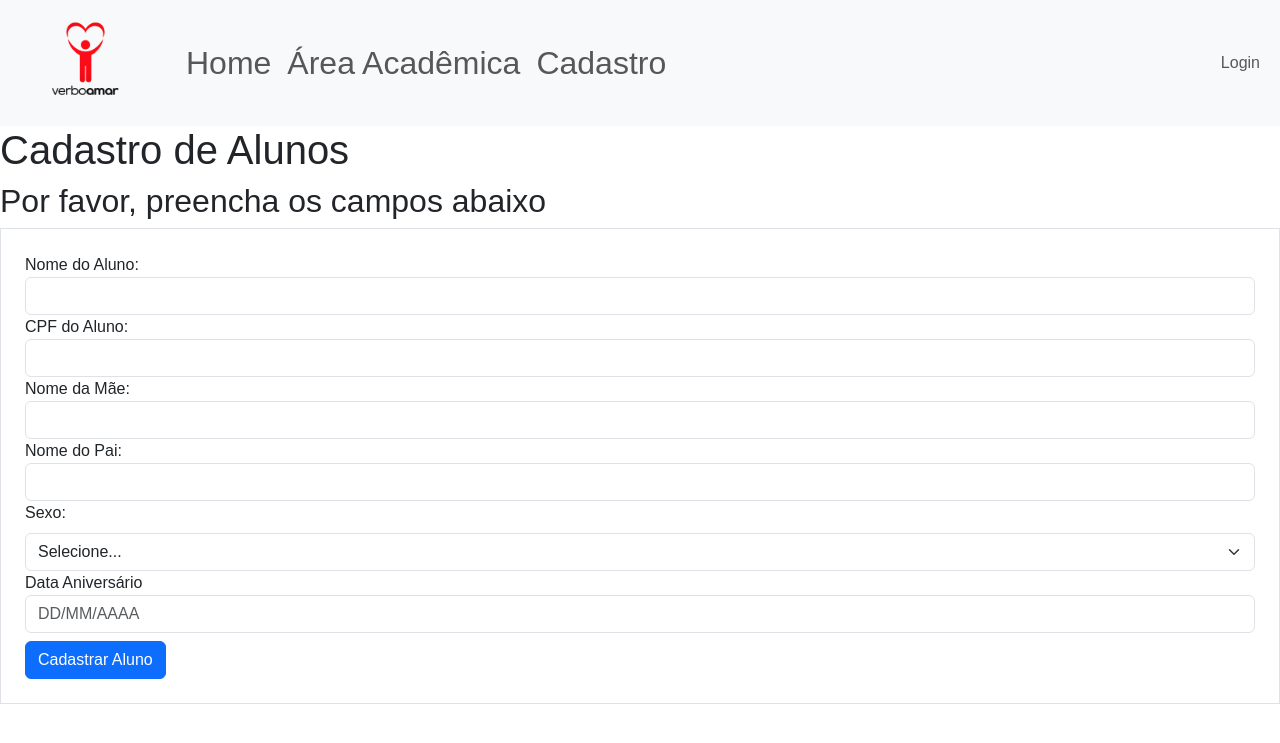
After one commit to vitorcosta98/site_VerboAmar, a Flask app: page /cadastro/cad_aluno in a window 1280 px wide. The commit adds this page. Shown: the top 743 px of the page. Run offline with Flask 3, Linux system fonts and the light colour scheme; some libraries are stand-ins or nearby versions.

Commit message:
Enhance: Criação da página de cadastro de alunos. Código testado e integração com banco de dadosfeita com sucesso

```diff
--- a/site_verbo_amar/forms.py
+++ b/site_verbo_amar/forms.py
@@ -2,7 +2,7 @@ from flask_wtf import FlaskForm
 from flask_wtf.file import FileField, FileAllowed
 from wtforms import StringField, PasswordField, SubmitField, BooleanField, TextAreaField,SelectField
 from wtforms.validators import DataRequired, Length, Email, EqualTo, ValidationError, Regexp
-from site_verbo_amar.models import Usuario
+from site_verbo_amar.models import Usuario, Aluno
 from flask_login import current_user
 from wtforms.fields import DateField
 from datetime import datetime
@@ -36,6 +36,34 @@ class FormCriarConta(FlaskForm):
         except ValueError:
             raise ValidationError('Data inválida. Use o formato DD/MM/AAAA')
 
+
+class FormCadAluno(FlaskForm):
+    nome_completo = StringField("Nome do Aluno:", validators=[DataRequired()])
+    cpf = StringField("CPF do Aluno:", validators=[DataRequired()])
+    sexo = SelectField("Sexo:", choices=[("", "Selecione..."), ("M", "M"), ("F", "F")], validators=[DataRequired()])
+    nome_mae = StringField("Nome da Mãe:", validators=[DataRequired()])
+    nome_pai = StringField("Nome do Pai:", validators=[DataRequired()])
+    data_aniversario = StringField('Data Aniversário',
+                                   validators=[
+                                       DataRequired(),
+                                       Regexp(r'^\d{2}/\d{2}/\d{4}',message="Use o formato DD/MM/AAAA")
+                                   ],
+                                   render_kw={'placeholder':'DD/MM/AAAA'})
+
+    botao_submit_cad = SubmitField('Cadastrar Aluno')
+
+    def validate_cpf(self, cpf):
+        aluno = Aluno.query.filter_by(cpf=cpf.data).first()
+        if aluno:
+            raise ValidationError('E-mail já cadastrado. Cadastre-se com outro e-mail ou faça login para continuar.')
+
+    def validate_data_aniversario(self,field):
+        try:
+            datetime.strptime(field.data,"%d/%m/%Y")
+        except ValueError:
+            raise ValidationError('Data inválida. Use o formato DD/MM/AAAA')
+
+
 class FormLogin(FlaskForm):
     email = StringField("E-mail", validators=[DataRequired(), Email()])
     senha = PasswordField('Senha', validators=[DataRequired(), Length(6,20)])
--- a/site_verbo_amar/models.py
+++ b/site_verbo_amar/models.py
@@ -26,9 +26,10 @@ class Curso(database.Model):
 
 class Aluno(database.Model):
     id = database.Column(database.Integer, primary_key=True)
+    nome_completo = database.Column(database.String, nullable=False)
     cpf = database.Column(database.Integer, nullable=False)
-    nome_completo = database.Column(database.String, nullable=False)
-    nome_mãe = database.Column(database.String, nullable=False)
+    sexo = database.Column(database.String, nullable=False)
+    nome_mae = database.Column(database.String, nullable=False)
     nome_pai = database.Column(database.String, nullable=False)
     data_aniversario = database.Column(database.DateTime, nullable=False)
 
--- a/site_verbo_amar/routes.py
+++ b/site_verbo_amar/routes.py
@@ -1,7 +1,7 @@
 from flask import render_template, redirect, url_for, flash, request, abort
 from site_verbo_amar import app, database, bcrypt
-from site_verbo_amar.forms import FormCriarConta, FormLogin
-from site_verbo_amar.models import Usuario
+from site_verbo_amar.forms import FormCriarConta, FormCadAluno,FormLogin
+from site_verbo_amar.models import Usuario, Aluno
 from flask_login import login_user, logout_user, current_user, login_required
 import secrets
 import os
@@ -45,6 +45,7 @@ def login():
 def cadastro():
     return render_template('cadastro.html')
 
+
 @app.route('/cadastro/cad_professor', methods=['GET','POST'])
 def cad_professor():
     form_criarconta = FormCriarConta()
@@ -62,3 +63,23 @@ def cad_professor():
         flash(f'Conta criada para o e-mail: {form_criarconta.email.data}', 'alert-success')
         return redirect(url_for('home'))
     return render_template('cad_professor.html', form_criarconta=form_criarconta, info_sexo=['M', 'F'])
+
+
+@app.route('/cadastro/cad_aluno', methods=['GET','POST'])
+def cad_aluno():
+    form_cad_aluno = FormCadAluno()
+    if form_cad_aluno.validate_on_submit() and 'botao_submit_cad' in request.form:
+        data_aniversario = datetime.strptime(form_cad_aluno.data_aniversario.data, '%d/%m/%Y')
+        aluno = Aluno(nome_completo=form_cad_aluno.nome_completo.data,
+                        cpf = form_cad_aluno.cpf.data,
+                        sexo = form_cad_aluno.sexo.data,
+                        nome_mae= form_cad_aluno.nome_mae.data,
+                        nome_pai = form_cad_aluno.nome_pai.data,
+                        data_aniversario = data_aniversario
+                        )
+
+        database.session.add(aluno)
+        database.session.commit()
+        flash(f'Cadastro do aluno: {form_cad_aluno.nome_completo.data} concluído com sucesso!', 'alert-success')
+        return redirect(url_for('home'))
+    return render_template('cad_aluno.html', form_cad_aluno=form_cad_aluno, info_sexo=['M', 'F'])
--- /dev/null
+++ b/site_verbo_amar/templates/cad_aluno.html
@@ -0,0 +1,116 @@
+
+{% extends 'base.html'%}
+
+{% block body %}
+
+<h1>Cadastro de Alunos</h1>
+<h2>Por favor, preencha os campos abaixo</h2>
+
+
+<div class="col">
+  <form method="POST", action="" class="border p-4 mt-1">
+    {{ form_cad_aluno.csrf_token }}
+    <fieldset>
+
+      <div class="form-group">
+        {{ form_cad_aluno.nome_completo.label(class="form-control-label") }}
+        {% if form_cad_aluno.nome_completo.errors %}
+          {{ form_cad_aluno.nome_completo(class='form-control is-invalid')}}
+      </div>
+      <div class="invalid-feedback">
+        {% for erro in form_cad_aluno.nome_completo.errors %}
+          {{erro}}
+        {% endfor %}
+      </div>
+      {% else %}
+        {{form_cad_aluno.nome_completo(class="form-control")}}
+      {% endif %}
+    </fieldset>
+
+    <fieldset>
+      <div class="form-group">
+        {{ form_cad_aluno.cpf.label(class="form-control-label") }}
+        {% if form_cad_aluno.cpf.errors %}
+          {{ form_cad_aluno.cpf(class='form-control is-invalid')}}
+      </div>
+      <div class="invalid-feedback">
+        {% for erro in form_cad_aluno.cpf.errors %}
+          {{erro}}
+        {% endfor %}
+      </div>
+      {% else %}
+        {{form_cad_aluno.cpf(class="form-control")}}
+      {% endif %}
+    </fieldset>
+
+    <fieldset>
+      <div class="form-group">
+        {{ form_cad_aluno.nome_mae.label(class="form-control-label") }}
+        {% if form_cad_aluno.nome_mae.errors %}
+          {{ form_cad_aluno.nome_mae(class='form-control is-invalid')}}
+      </div>
+      <div class="invalid-feedback">
+        {% for erro in form_cad_aluno.nome_mae.errors %}
+          {{erro}}
+        {% endfor %}
+      </div>
+      {% else %}
+        {{form_cad_aluno.nome_mae(class="form-control")}}
+      {% endif %}
+    </fieldset>
+
+    <fieldset>
+      <div class="form-group">
+        {{ form_cad_aluno.nome_pai.label(class="form-control-label") }}
+        {% if form_cad_aluno.nome_pai.errors %}
+          {{ form_cad_aluno.nome_pai(class='form-control is-invalid')}}
+      </div>
+      <div class="invalid-feedback">
+        {% for erro in form_cad_aluno.nome_pai.errors %}
+          {{erro}}
+        {% endfor %}
+      </div>
+      {% else %}
+        {{form_cad_aluno.nome_pai(class="form-control")}}
+      {% endif %}
+    </fieldset>
+
+
+    <fieldset>
+      <div class="form-group">
+        {{ form_cad_aluno.sexo.label(class="form-label") }}
+        {% if form_cad_aluno.sexo.errors %}
+          {{ form_cad_aluno.sexo(class='form-label is-invalid')}}
+      </div>
+      <div class="invalid-feedback">
+        {% for erro in form_cad_aluno.sexo.errors %}
+          {{erro}}
+        {% endfor %}
+      </div>
+      {% else %}
+        {{form_cad_aluno.sexo(class="form-select")}}
+      {% endif %}
+    </fieldset>
+
+    <fieldset>
+      <div class="form-group">
+        {{ form_cad_aluno.data_aniversario.label(class="form-control-label") }}
+        {% if form_cad_aluno.data_aniversario.errors %}
+          {{ form_cad_aluno.data_aniversario(class='form-control is-invalid')}}
+      </div>
+      <div class="invalid-feedback">
+        {% for erro in form_cad_aluno.data_aniversario.errors %}
+          {{erro}}
+        {% endfor %}
+      </div>
+      {% else %}
+        {{form_cad_aluno.data_aniversario(class="form-control", placeholder='DD/MM/AAAA')}}
+      {% endif %}
+    </fieldset>
+
+      {{form_cad_aluno.botao_submit_cad(class='btn btn-primary mt-2')}}
+  </form>
+</div>
+
+
+{% endblock %}
--- a/site_verbo_amar/templates/cad_professor.html
+++ b/site_verbo_amar/templates/cad_professor.html
@@ -3,7 +3,8 @@
 
 {% block body %}
 
-<h1>Por favor, preencha os campos abaixo</h1>
+<h1>Cadastro de Professores</h1>
+<h3>Por favor, preencha os campos abaixo</h3>
 
 
 <div class="col">
--- a/site_verbo_amar/templates/cadastro.html
+++ b/site_verbo_amar/templates/cadastro.html
@@ -27,7 +27,7 @@
       <div class="card-body">
         <h5 class="card-title">Cadastrar Aluno</h5>
         <img src="{{url_for('static', filename='aluno_logo.png')}}" alt="study" height="100">
-        <a href="#" class="btn btn-primary">Registrar Aluno</a>
+        <a href="{{url_for('cad_aluno')}}" class="btn btn-primary">Registrar Aluno</a>
       </div>
     </div>
     </div>
```
Also changed, not shown: site_verbo_amar/templates/cad_atividade.html (added, +116 -0 lines), instance/site.db.
